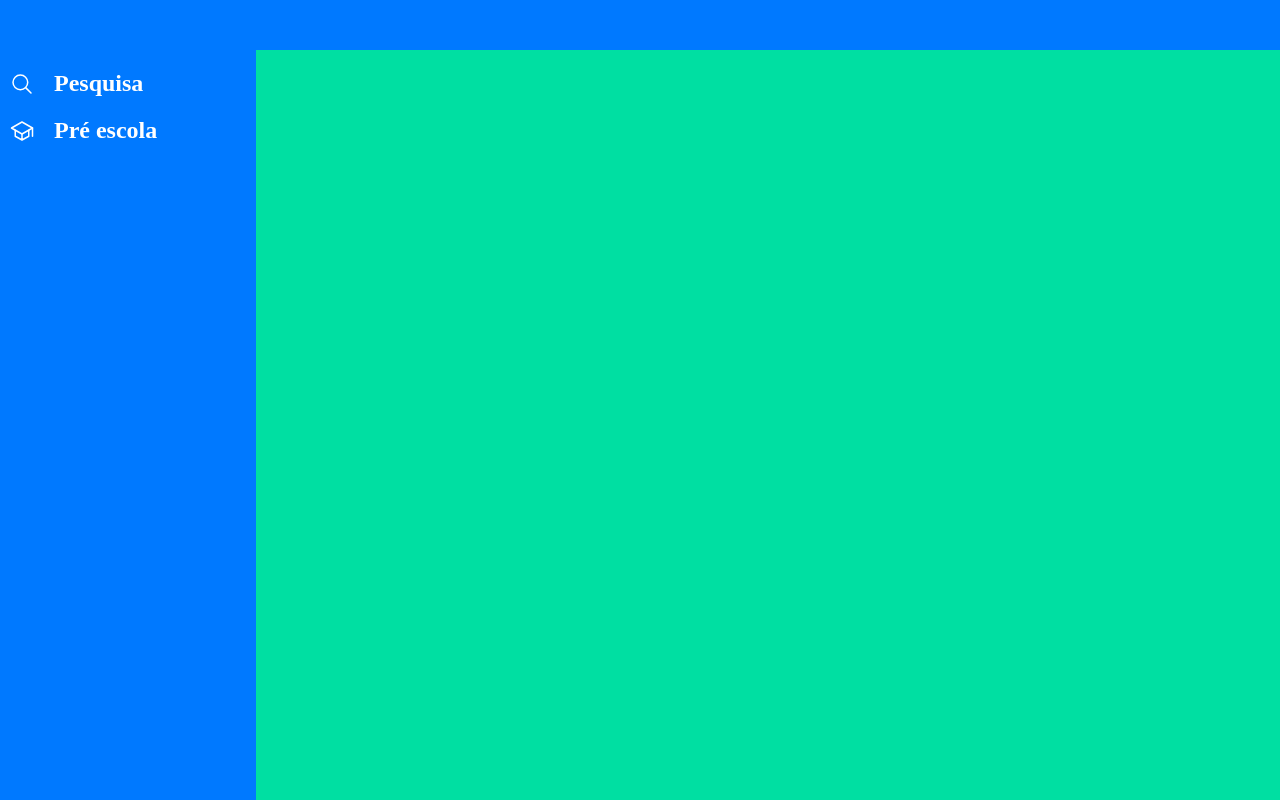
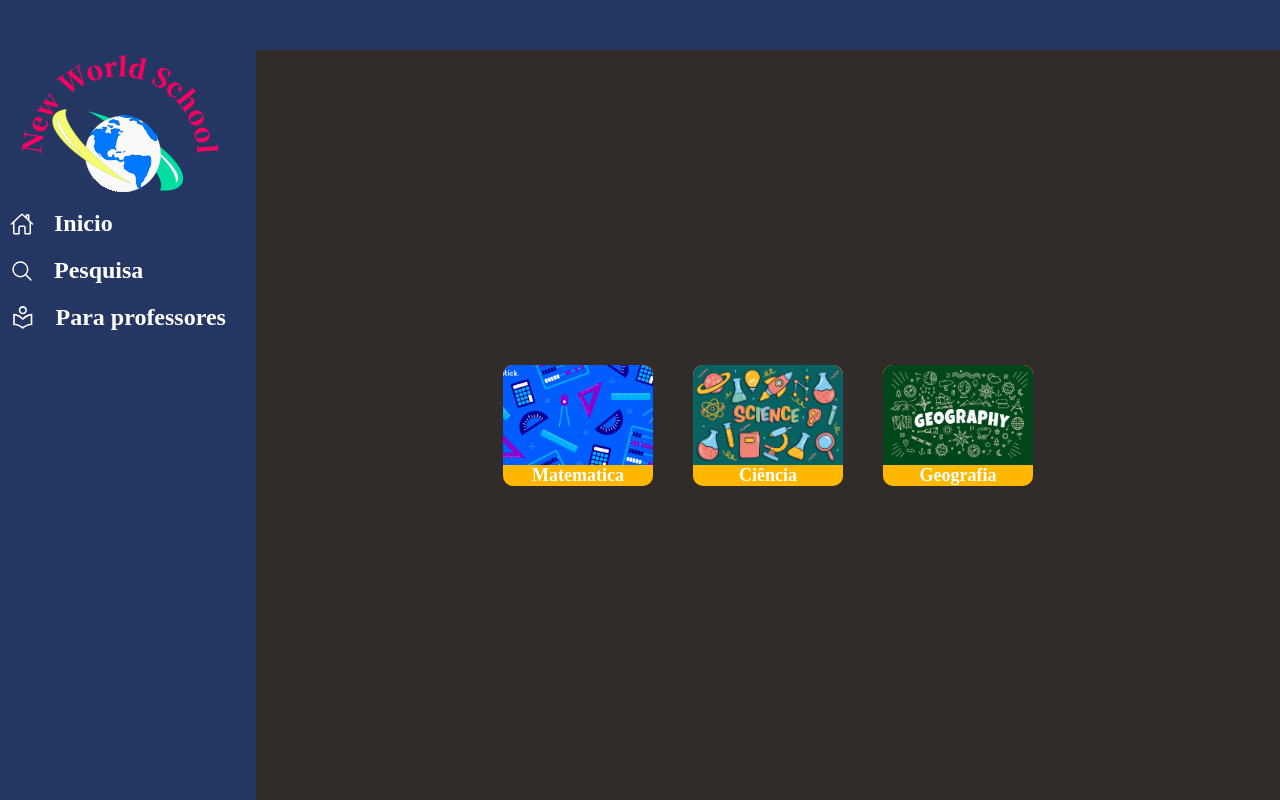
Before and after one commit to CesarGabriel26/NewSchool, a plain HTML site: page index.html in a window 1280 px wide. Drawn offline with nearby package versions, Linux system fonts and the light colour scheme.

Commit message:
Base do site

```diff
--- a/css/Palheta.css
+++ b/css/Palheta.css
@@ -5,8 +5,10 @@
     --Qua: #FF0060;
 
     --Texto: white;
+    --Preto: black;
 
     --OptionHover: rgba(255, 255, 255, 0.452);
+    --OptionSelect: rgba(255, 217, 0, 0.452);
 }
 
 *{
@@ -18,13 +20,13 @@
 
 .Palheta0 {
     --Pri: #243763;
-    --Sec: #FF6E31;
-    --Ter: #FFEBB7;
-    --Qua: #AD8E70;
+    --Sec: #312c2a;
+    --Ter: #ffb700;
+    --Qua: #FF6E31;
 }
 .Palheta1 {
     --Pri: #3C486B;
-    --Sec: #F0F0F0;
+    --Sec: #d6d4d4;
     --Ter: #F9D949;
     --Qua: #F45050;
 }
--- /dev/null
+++ b/css/cards.css
@@ -0,0 +1,38 @@
+.Card {
+    background: var(--Ter);
+    width: fit-content;
+
+    text-align: center;
+    display: flex;
+    flex-direction: column;
+    justify-content: center;
+    align-items: center;
+
+    border-radius: 10px;
+    overflow: hidden;
+    transform: rotateZ(0);
+    transition: .2s ease-in-out;
+    min-width: 140px;
+    min-height: 120px;
+
+    margin: 20px;
+
+    user-select: none;
+}
+
+.Card:hover {
+    transform: rotateZ(-15deg);
+}
+
+.Card h2 {
+    font-size: 18px;
+}
+
+.Image {
+    background: var(--Qua);
+    width: 150px;
+    height: 100px;
+    background-repeat: no-repeat;
+    background-size: cover;
+    background-position: center;
+}
--- a/css/index.css
+++ b/css/index.css
@@ -8,15 +8,39 @@ header.Left nav ul li h1 {
     display: flex;
     align-items: center;
 }
+
+header.Left nav ul li h1{transition: .5s ease-in-out;}
+header.Left nav ul li h1 svg,
 header.Left nav ul li h1 ion-icon {
     margin-right: 20px;
+    fill: var(--Texto);
+    transition: .5s ease-in-out;
 }
 
 header.Left nav ul li {
     margin-top: 10px;
     padding: 5px;
     cursor: pointer;
+    transition: .5s ease-in-out;
 }
-header.Left nav ul li:hover {
-    background: var(--OptionHover);
+
+header.Left nav ul li:hover {background: var(--OptionHover);}
+header.Left nav ul li.Select {background: var(--OptionSelect);}
+
+header.Left nav ul li:hover h1 svg,
+header.Left nav ul li:hover h1 ion-icon,
+header.Left nav ul li:hover h1{
+    color: var(--Preto);
+    fill: var(--Preto);
 }
+
+
+.container {
+    height: 100%;
+    width: 100%;
+    display: flex;
+    align-items: center;
+    justify-content: center;
+    flex-wrap: wrap;
+    overflow-y: scroll;
+}
--- a/index.html
+++ b/index.html
@@ -1,36 +1,55 @@
 <!DOCTYPE html5>
 <html lang="en">
+
 <head>
     <meta charset="UTF-8">
     <meta name="viewport" content="width=device-width, initial-scale=1.0">
-    <title>Document</title>
+    <title>New World School</title>
 
     <link rel="stylesheet" href="css/Palheta.css">
     <link rel="stylesheet" href="css/index.css">
     <link rel="stylesheet" href="css/leftHEader.css">
+    <link rel="stylesheet" href="css/cards.css">
+
+    <link rel="shortcut icon" href="img/Globo.png" type="image/x-icon">
 
 </head>
-<body>
 
-    <header class="Top">
+<body class="Palheta0">
 
-    </header>
+    <header class="Top"></header>
 
     <div class="Conteudo">
         <header class="Left">
 
+            <div class="Logo">
+                <img src="img/NewSchoolLogo.png" alt="">
+            </div>
+
             <nav>
                 <ul>
-                    <li>
+                    <li onclick="LoadPage('Inicio'); CarregarClasses();" data-Page="Inicio" id="Opc">
+                        <h1>
+                            <ion-icon name="home-outline"></ion-icon>
+                            Inicio
+                        </h1>
+                    </li>
+                    <li onclick="LoadPage('Pesquisa')" data-Page="Pesquisa" id="Opc">
                         <h1>
                             <ion-icon name="search-outline"></ion-icon>
                             Pesquisa
                         </h1>
                     </li>
-                    <li>
+                    <li onclick="LoadPage('Para professores')" data-Page="Para professores" id="Opc">
                         <h1>
-                            <ion-icon name="school-outline"></ion-icon>
-                            Pré escola
+
+                            <svg xmlns="http://www.w3.org/2000/svg" height="25.5" width="25.5" viewBox="0 -960 960 960">
+                                <path
+                                    d="M480-60q-78-69-170.5-106T120-203v-429q94 0 186.5 43T480-469q81-77 173.5-120T840-632v429q-97 0-189.5 37T480-60Zm0-77q71-51 146.5-81.5T780-257v-310q-68 11-143.5 54.5T480-392q-88-81-160-123t-140-52v310q78 8 153.5 38.5T480-137Zm3-475q-65 0-109.5-44.5T329-766q0-65 44.5-109.5T483-920q65 0 109.5 44.5T637-766q0 65-44.5 109.5T483-612Zm.159-60Q522-672 549.5-699.659q27.5-27.66 27.5-66.5Q577-805 549.341-832.5q-27.66-27.5-66.5-27.5Q444-860 416.5-832.341q-27.5 27.66-27.5 66.5Q389-727 416.659-699.5q27.66 27.5 66.5 27.5ZM482-768Zm-2 416Z"
+                                    />
+                            </svg>
+
+                            Para professores
                         </h1>
                     </li>
                 </ul>
@@ -40,11 +59,18 @@
 
         <main>
 
+            <div class="container" id="containerCards">
+
+            </div>
+
         </main>
     </div>
 
     <script type="module" src="https://unpkg.com/ionicons@7.1.0/dist/ionicons/ionicons.esm.js"></script>
     <script nomodule src="https://unpkg.com/ionicons@7.1.0/dist/ionicons/ionicons.js"></script>
 
+    <script src="js/index.js"></script>
+
 </body>
+
 </html>
--- /dev/null
+++ b/js/index.js
@@ -0,0 +1,41 @@
+let containerCards = document.getElementById('containerCards')
+
+const Card = (Materia) => `
+    <div class="Card">
+        <div class="Image" style="background-image:url('img/Cards/${Materia}.png');"></div>
+        <h2>${Materia}</h2>
+    </div>
+`
+
+
+var Dados = {
+    Materias: [
+        "Matematica",
+        "Ciência",
+        "Geografia"
+    ],
+    Classes: [
+        "Pré escola",
+        "1º Ano",
+        "2º Ano",
+        "3º Ano",
+        "4º Ano",
+        "5º Ano",
+        "6º Ano",
+        "7º Ano",
+        "8º Ano",
+        "9º Ano",
+        "1º Em",
+        "2º Em",
+        "3º Em",
+    ]
+}
+
+function CarregarClasses() {
+    containerCards.innerHTML = ""
+    Dados.Materias.forEach(Materia => {
+        containerCards.innerHTML += Card(Materia)
+    })
+}
+
+CarregarClasses()
```
Also changed, not shown: img/Cards/Ciência.png (added), img/Cards/Geografia.png (added), img/Cards/Matematica.png (added), img/Globo.png (added), img/NewSchoolLogo.png (added), svg/Learning.svg (added).
